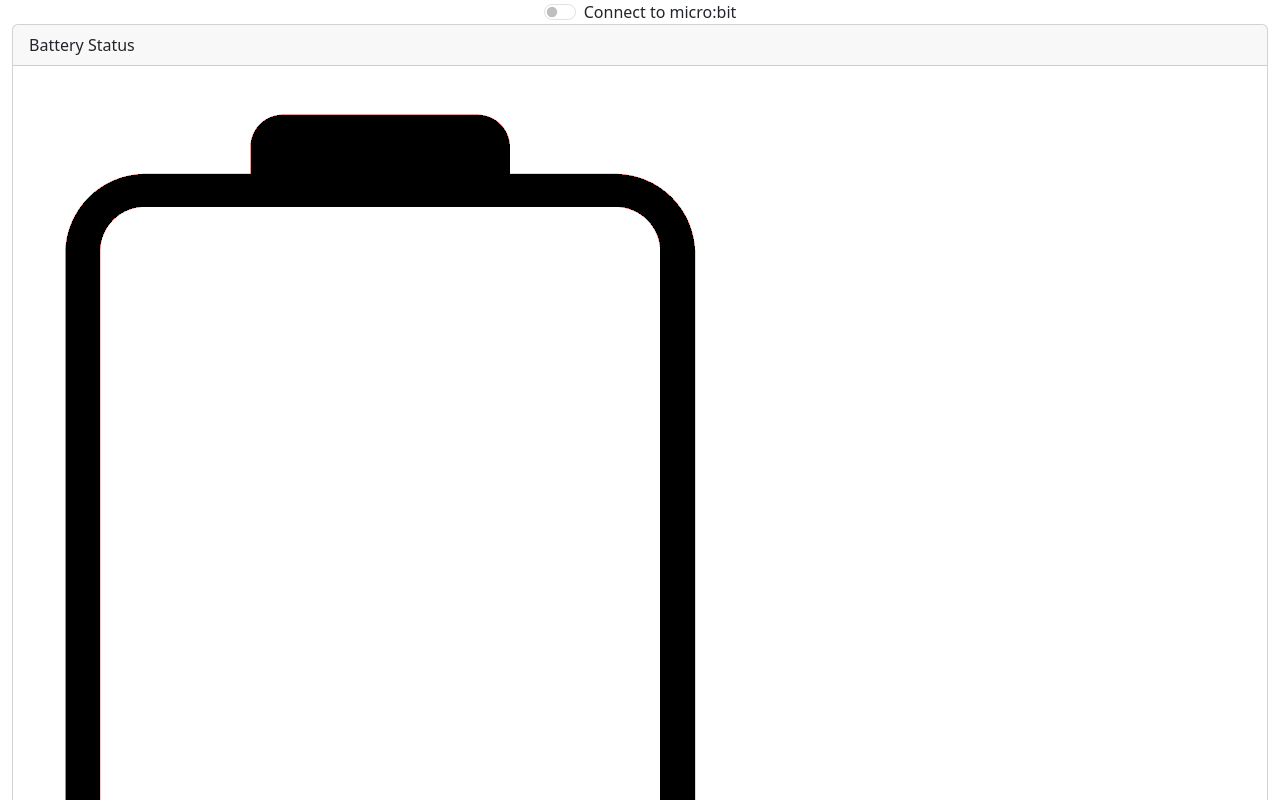
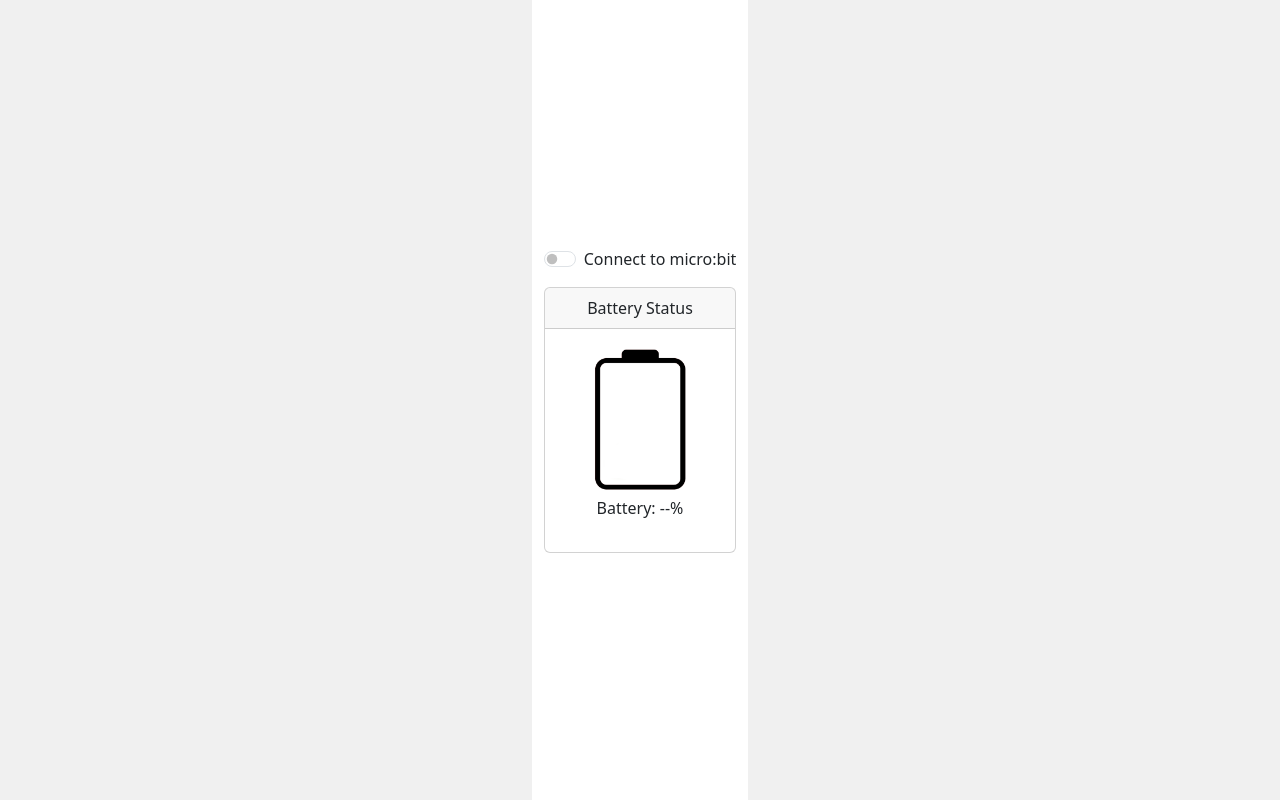
Before and after one commit to nijlab/nijlab.github.io, a website: page microbit-web-bluetooth/examples/uart.html in a window 1280 px wide. Shown: the top 800 px of the page. Drawn offline with nearby package versions, Linux system fonts and the light colour scheme.

Commit message:
Update uart.html

```diff
--- a/microbit-web-bluetooth/examples/uart.html
+++ b/microbit-web-bluetooth/examples/uart.html
@@ -3,18 +3,31 @@
         <meta charset="UTF-8">
         <meta name="viewport" content="width=device-width, initial-scale=1.0">
         <title>Battery Status</title>
-        <!-- <style>
-            #battery { width: 100px; }
-            #status { font-size: 20px; margin-top: 10px; }
-            button { padding: 10px 20px; font-size: 16px; cursor: pointer; }
-        </style> -->
+        <style>
+            body, html {
+                height: 100%;
+                display: flex;
+                align-items: center;
+                justify-content: center;
+                background-color: #f0f0f0; /* Light background color */
+            }
+
+            .card {
+                width: 300px; /* Fixed width for the card */
+            }
+
+            #battery {
+                width: 100px; /* Adjust the size of the battery image */
+                height: auto; /* Maintain aspect ratio */
+            }
+        </style>
         <script type="text/javascript" src="../dist/microbit.umd.js"></script>
         <link href="https://cdn.jsdelivr.net/npm/bootstrap@5.3.3/dist/css/bootstrap.min.css" rel="stylesheet" integrity="sha384-QWTKZyjpPEjISv5WaRU9OFeRpok6YctnYmDr5pNlyT2bRjXh0JMhjY6hW+ALEwIH" crossorigin="anonymous">
     </head>
     <body>
-        <div class="d-flex align-items-center justify-content-center">
-            <div class="container-fluid">
-                <div class="form-check form-switch" style="width: fit-content; margin: 0 auto;">
+
+            <div class="container-fluid text-center">
+                <div class="form-check form-switch mb-3">
                     <input class="form-check-input" type="checkbox" role="switch" id="connToggleBT">
                     <label class="form-check-label" for="connToggleBT" id="lblStatusToggleBT">Connect to micro:bit</label>
                 </div>
@@ -35,7 +48,7 @@
                 </div>
 
             </div>
-        </div>
+
         <script>
 
             let batteryLevel = 0;
```
